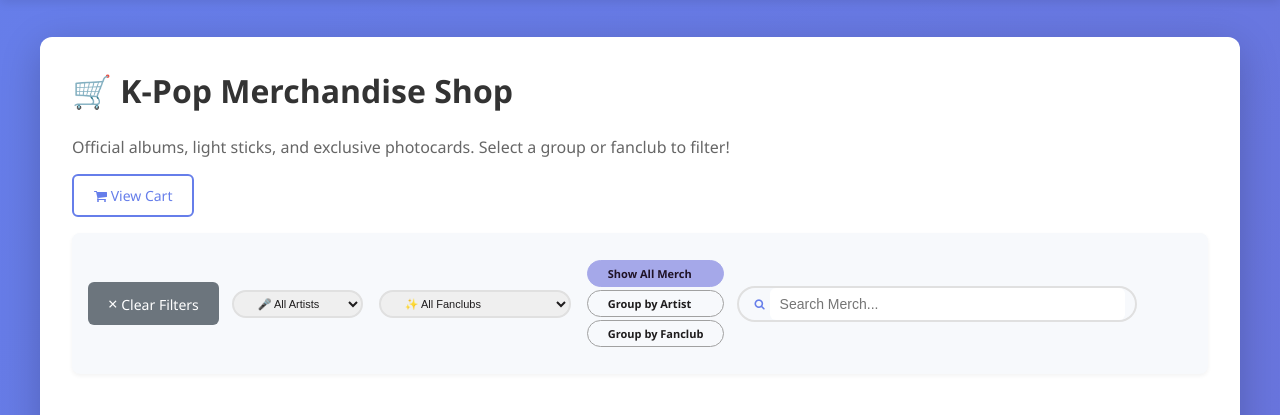
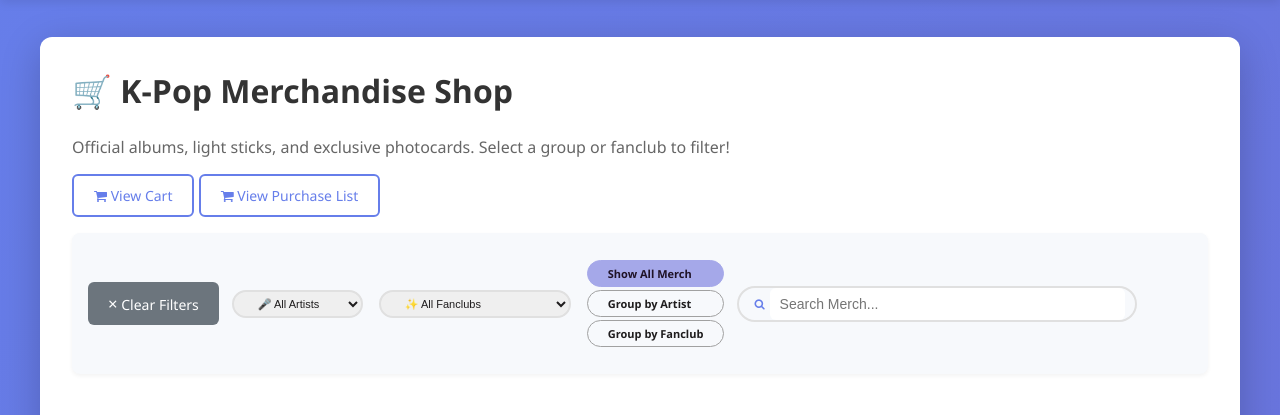
Before and after one commit to jiancpp/ccinfom-db-application, a Flask app: page /merchandise in a window 1280 px wide. Shown: the part 75-490 px from the top of the page. Run offline with Flask 3, Linux system fonts and the light colour scheme; data comes from the database, SQL or seed files in the repository; data that the repository does not hold is empty.

Commit message:
purchase

```diff
--- a/app/templates/merchandise.html
+++ b/app/templates/merchandise.html
@@ -200,6 +200,9 @@
         <p style="color: #666;">Official albums, light sticks, and exclusive photocards. Select a group or fanclub to filter!</p>
         <a href="{{ url_for('main_routes.cart') }}" class="btn btn-outline" style="margin-top: 1rem; margin-bottom: 1rem;">
             <i class="fa fa-shopping-cart"></i> View Cart
+        </a>
+        <a href="{{ url_for('main_routes.purchaseList') }}" class="btn btn-outline" style="margin-top: 1rem; margin-bottom: 1rem;">
+            <i class="fa fa-shopping-cart"></i> View Purchase List
         </a>
     </header>
 
```
